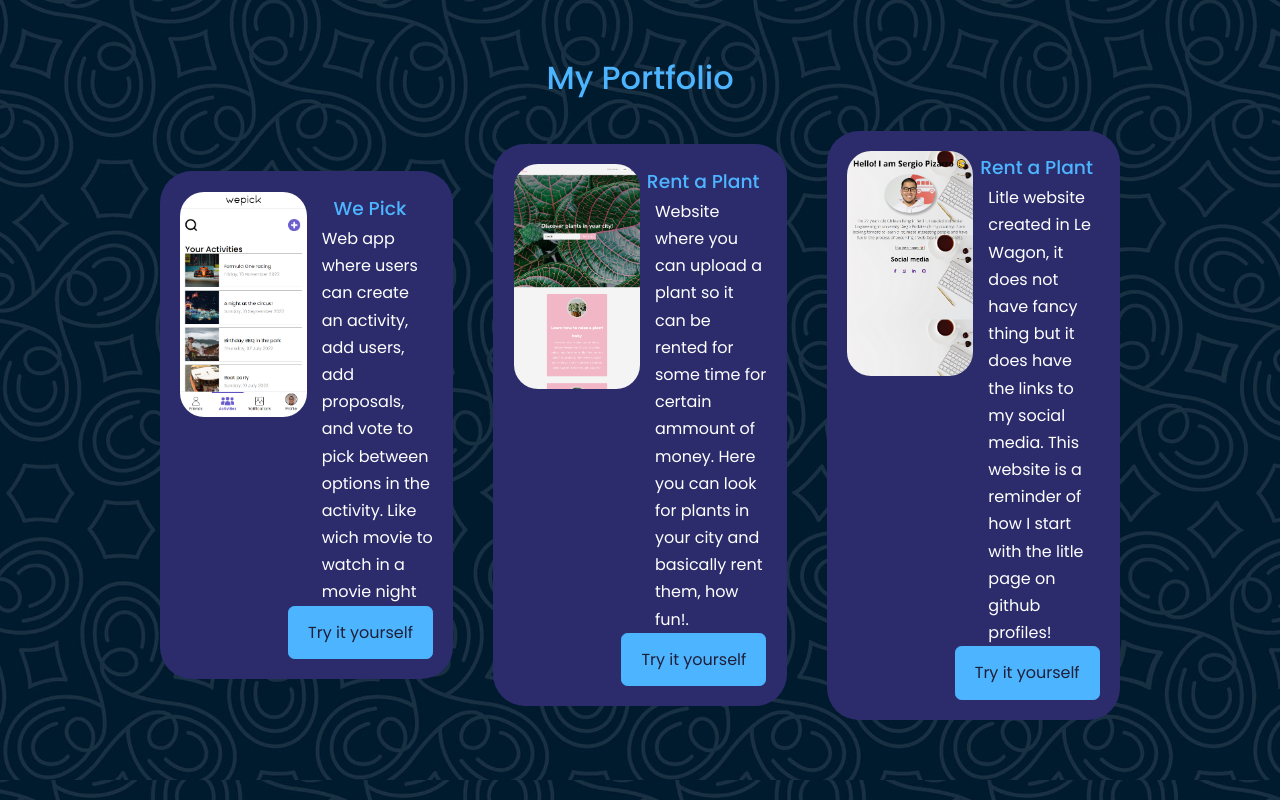
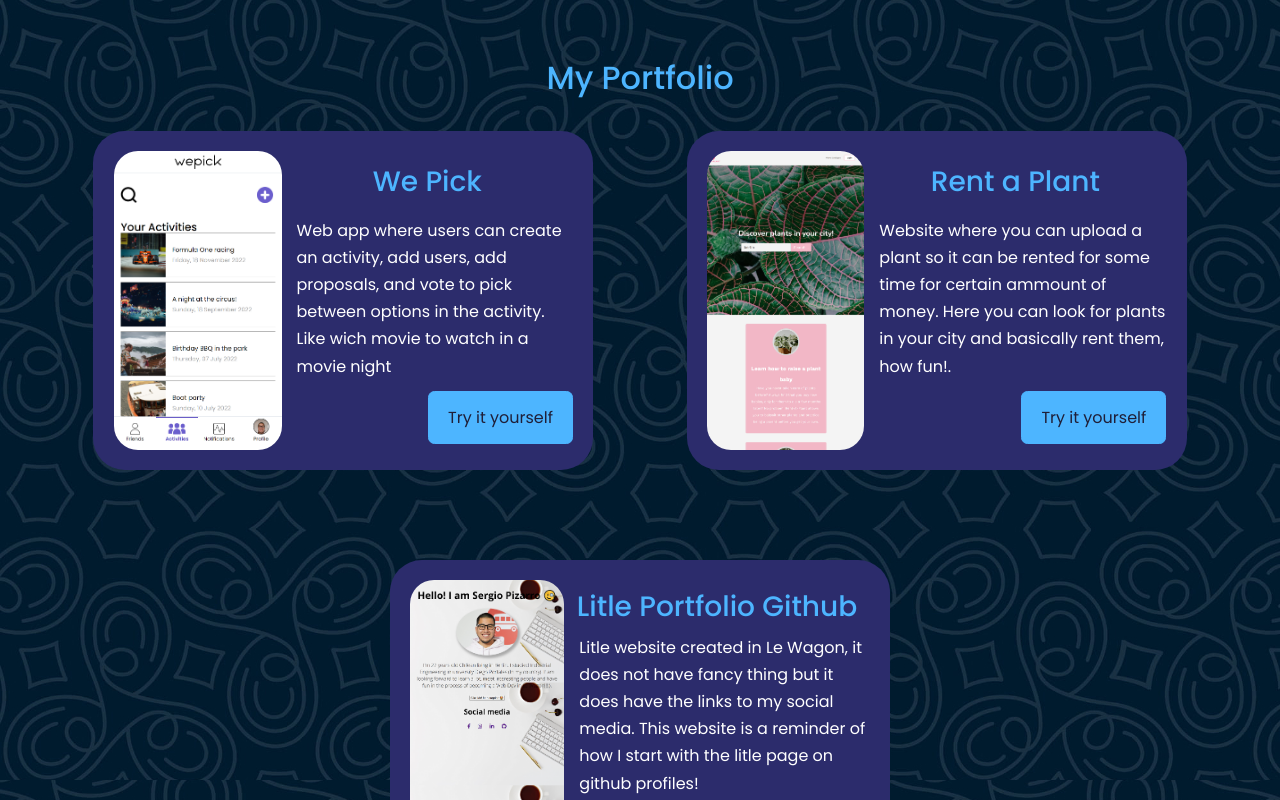
Before and after one commit to SergioPizarro/react-portfolio-website-1, a React (Create React App) app: page / in a window 1280 px wide. Shown: the part 2460-3260 px from the top of the page. Built offline with nearby package versions, Linux system fonts and the light colour scheme.

Commit message:
portfolio fixed

```diff
--- a/src/components/portfolio/Portfolio.jsx
+++ b/src/components/portfolio/Portfolio.jsx
@@ -15,12 +15,12 @@ const Portfolio = () => {
             <img src={wePick} alt="wepick" />
           </div>
           <div className='portfolio__description'>
-            <h3>We Pick</h3>
-            <p>Web app where users can create an activity, add users, add proposals,
+            <div className="h3__d"><h3>We Pick</h3></div>
+            <div className='p__d'> <p>Web app where users can create an activity, add users, add proposals,
               and vote to pick between options in the activity. Like wich movie to watch in a movie night</p>
-
-            <a href='https://www.we-pick.fun' className='btn btn-primary' target='blank'>Try it yourself</a>
-
+            </div>
+            <div className="a__d"><a href='https://www.we-pick.fun' className='btn btn-primary' target='blank'>Try it yourself</a>
+            </div>
           </div>
         </article>
 
@@ -29,14 +29,16 @@ const Portfolio = () => {
             <img src={rentAPlant} alt="rentAPlant" />
           </div>
           <div className='portfolio__description'>
-            <h3>Rent a Plant</h3>
-            <p>Website where you can upload a plant so it can be rented for some time for certain
+
+            <div className="h3__d"><h3>Rent a Plant</h3></div>
+            <div className='p__d'><p>Website where you can upload a plant so it can be rented for some time for certain
               ammount of money. Here you can look for plants in your city
               and basically rent them, how fun!.
             </p>
+            </div>
 
-            <a href='https://rent-a-plant-app.herokuapp.com/' className='btn btn-primary' target='blank'>Try it yourself</a>
-
+            <div className="a__d"><a href='https://rent-a-plant-app.herokuapp.com/' className='btn btn-primary' target='blank'>Try it yourself</a>
+            </div>
           </div>
         </article>
 
@@ -45,19 +47,19 @@ const Portfolio = () => {
             <img src={githubPortfolio} alt="githubportfolio" />
           </div>
           <div className='portfolio__description'>
-            <h3>Rent a Plant</h3>
-            <p>Litle website created in Le Wagon, it does not have fancy thing
+            <div className="h3__d"> <h3>Litle Portfolio Github</h3></div>
+            <div className='p__d'><p>Litle website created in Le Wagon, it does not have fancy thing
               but it does have the links to my social media.
-              This website is a reminder of how I start with the litle page on github profiles!       </p>
+              This website is a reminder of how I start with the litle page on github profiles!       </p></div>
 
-            <a href='https://sergiopizarro.github.io/profile/' className='btn btn-primary' target='blank'>Try it yourself</a>
-
+            <div className="a__d"><a href='https://sergiopizarro.github.io/profile/' className='btn btn-primary' target='blank'>Try it yourself</a>
+            </div>
           </div>
         </article>
 
 
-      </div>
-    </section>
+      </div >
+    </section >
   )
 }
 
--- a/src/components/portfolio/portfolio.css
+++ b/src/components/portfolio/portfolio.css
@@ -1,17 +1,28 @@
 .portfolio__container {
-  display: grid;
-  grid-template-columns: 1fr 1fr 1fr;
-  gap: 2.5rem;
-  align-items: center;
+  display: flex;
+  flex-wrap: wrap;
+  margin: 0 !important;
+  width: 100% !important;
+  justify-content: space-evenly;
+  row-gap: 5rem;
+
 }
 
 .portfolio__item {
+  display: flex;
   background: var(--color-bg-variant);
   padding: 1.2rem;
   border-radius: 2rem;
   border: 1px solid transparent;
   transition: var(--transition);
-  display: flex;
+  min-width: 500px;
+  width:500px;
+  margin-bottom: 10px;
+
+
+
+
+
 }
 
 .portfolio__item:hover {
@@ -21,51 +32,35 @@
 
 .portfolio__item-image {
   border-radius: 1.5rem;
-  overflow: hidden;
-  width: 50%;
-  height: 33%;
-
+  overflow: auto;
+  display: flex;
   object-fit: cover;
 }
 
 .portfolio__description{
-  width:50%;
-  margin-top: 0.1rem;
-  display:flex;
-  flex-direction: column;
-  justify-content: space-around;
-  align-items: center;
-
+     /* width: 50%; */
+    /* height: 100%; */
+    margin-top: 0.1rem;
+    display: flex;
+    flex-direction: column;
+    justify-content: space-around;
 
 }
 
-.portfolio__description > h3 {
+.h3__d {
 
+  display: flex;
+  font-size: 1.5rem;
   color: var(--color-primary);
+  justify-content: space-evenly;
 }
 
-.portfolio__description > p {
+.p__d {
   margin-left: 15px;
 }
 
-.portfolio__description > a{
+.a__d{
   align-self: flex-end;
 }
 
 /* --------------Media Queries (Medium Devices) ---------*/
-
-@media screen and (max-width: 1024px) {
-  .portfolio__container{
-    grid-template-columns: 1fr 1fr;
-    gap:1.2rem;
-  }
-}
-
-/* --------------Media Queries (Small Devices) ---------*/
-
-@media screen and (max-width: 600px) {
-  .portfolio__container{
-    grid-template-columns: 1fr;
-    gap: 1rem;
-  }
-}
```
